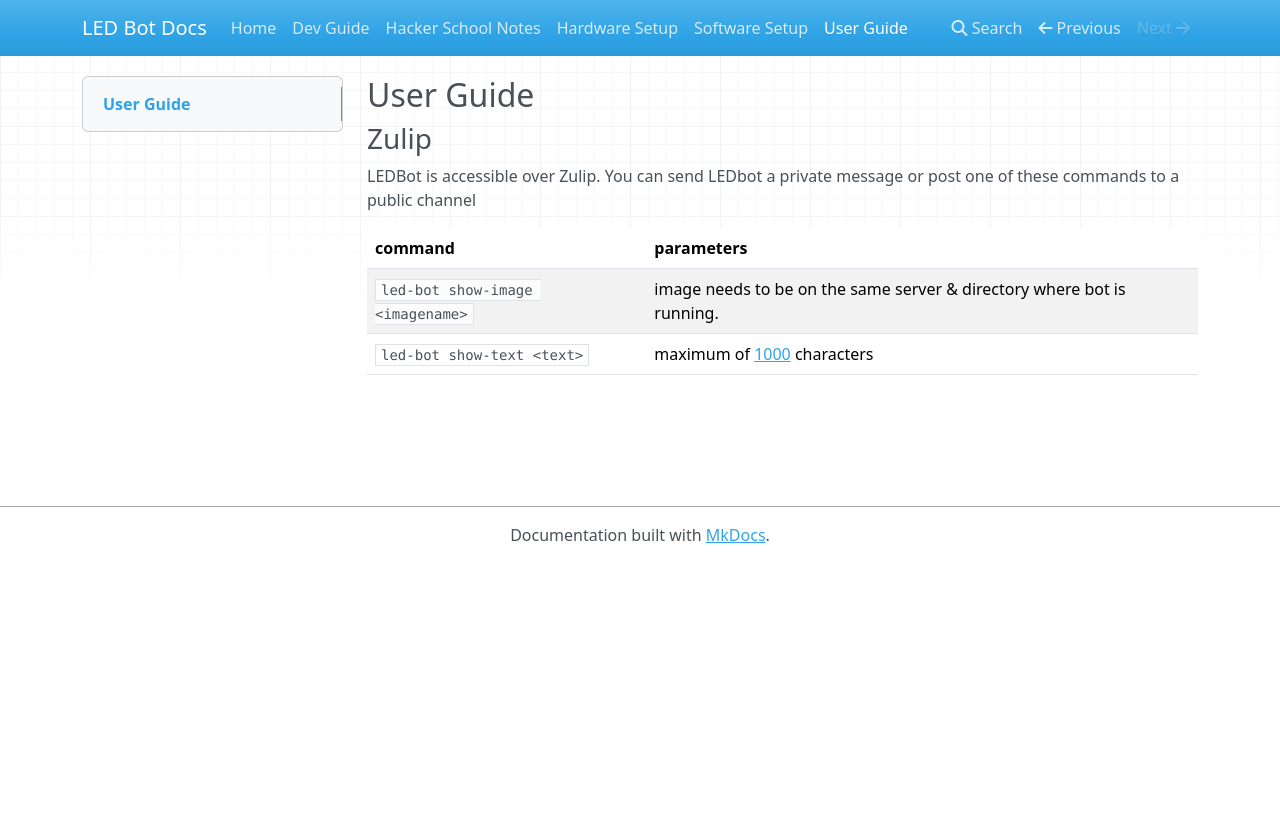
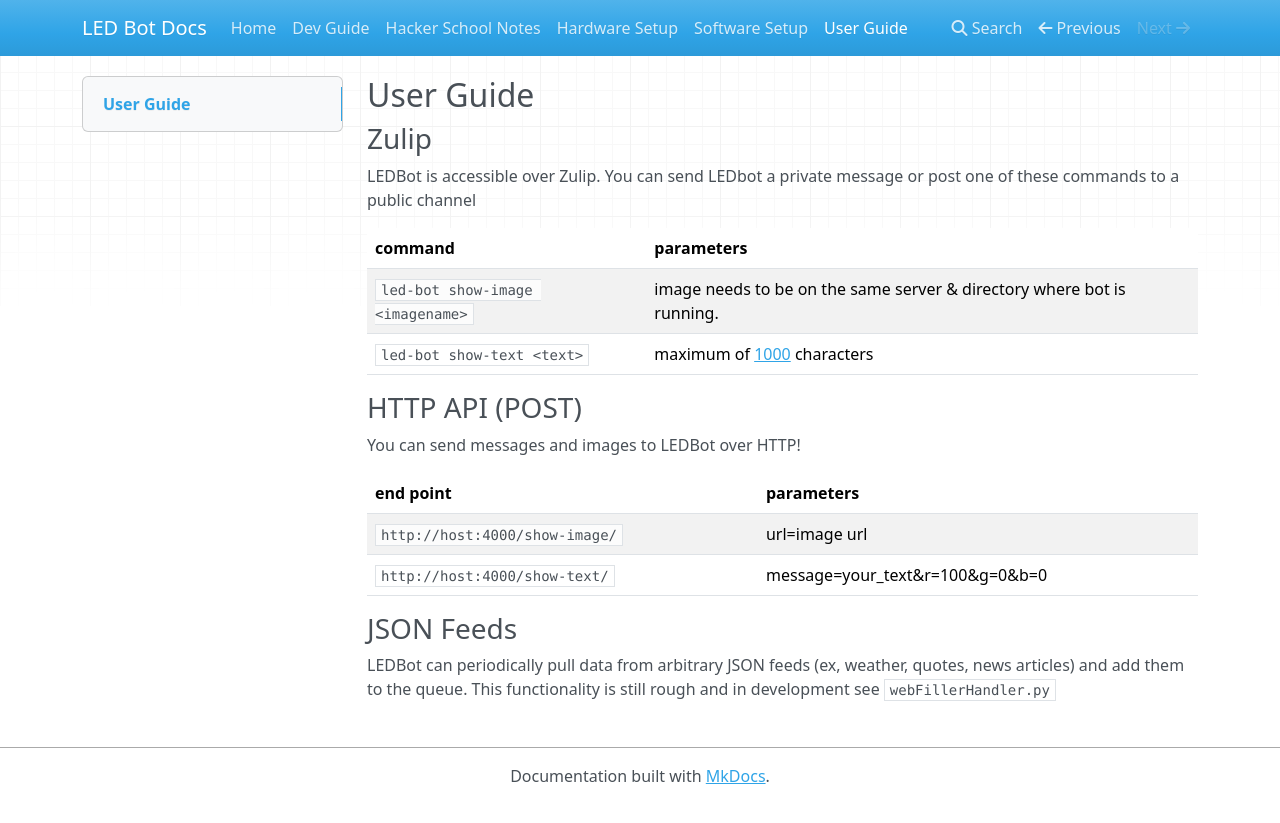
Before and after one commit to marqsm/LED-bot, an MkDocs documentation site: the page built from docs/USER_GUIDE.md, in a window 1280 px wide. Shown: the top 823 px of the page. Built offline with MkDocs 1.6.1, drawn with Linux system fonts in a browser that asks for light colours; nearby versions of some CDN libraries; old or Windows-style settings are respelled for this version of MkDocs.

Commit message:
updating docs

````diff
--- a/docs/USER_GUIDE.md
+++ b/docs/USER_GUIDE.md
@@ -9,3 +9,17 @@ LEDBot is accessible over Zulip. You can send LEDbot a private message or post o
 | ------------------------------------ | ------------------ |
 | ```led-bot show-image <imagename>``` | image needs to be on the same server & directory where bot is running.  |
 | ```led-bot show-text <text>```       | maximum of [1000](https://github.com/marqsm/LED-bot/blob/master/textRenderer.py#L12) characters  |
+
+
+### HTTP API (POST)
+
+You can send messages and images to LEDBot over HTTP!
+
+| end point                            | parameters         |
+| ------------------------------------ | ------------------ |
+| ```http://host:4000/show-image/```    | url=image url  |
+| ```http://host:4000/show-text/```     | message=your_text&r=100&g=0&b=0  |
+
+### JSON Feeds
+
+LEDBot can periodically pull data from arbitrary JSON feeds (ex, weather, quotes, news articles) and add them to the queue. This functionality is still rough and in development see `webFillerHandler.py`
````
Also changed, not shown: README.md (+13 -4 lines).
